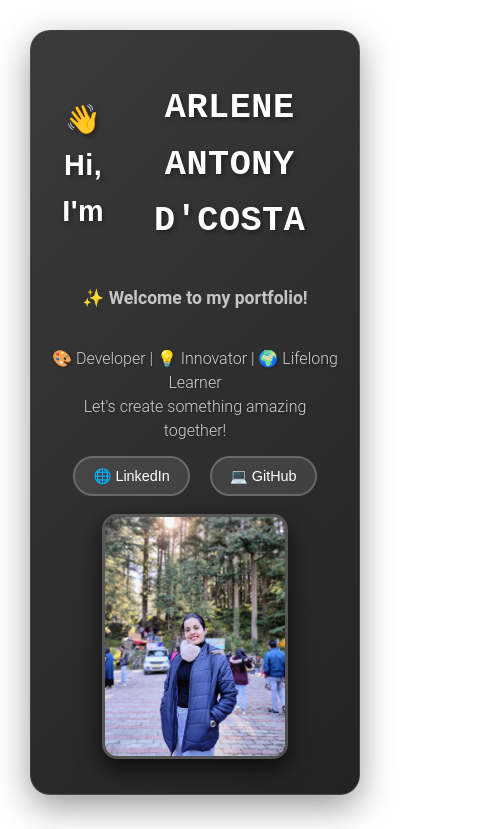
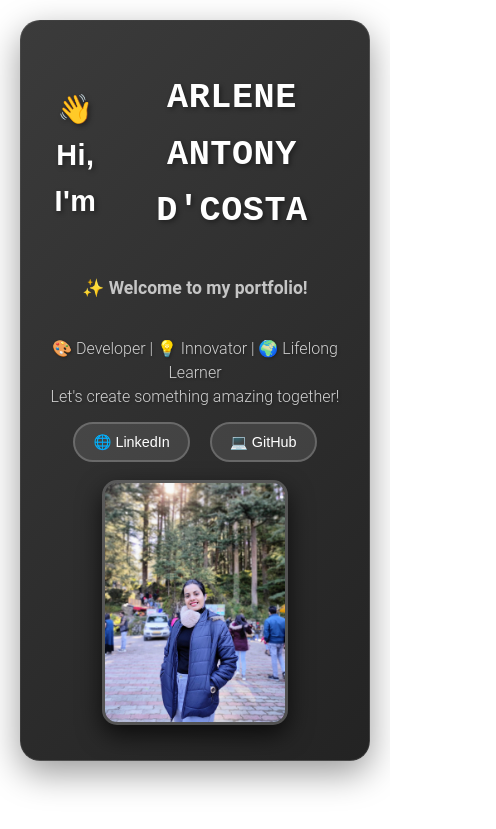
Before and after one commit to ArleneDcosta/portfolio, a React (Create React App) app: page / in a window 390 px wide. Shown: the top 829 px of the page, 496 px wide, since content can reach past the window. Built offline with nearby package versions, Linux system fonts and the light colour scheme.

Commit message:
Prevent unnecessay scrolling

```diff
--- a/src/App.css
+++ b/src/App.css
@@ -31,8 +31,14 @@ button:hover {
 
 /* Adjust for Mobile Screens */
 @media (max-width: 425px) {
+  body {
+    margin: 0;
+    padding: 0;
+    overflow-x: hidden; /* Prevent horizontal scrolling */
+  }
+
   .App {
-    max-width: 95%; /* Use most of the screen width on smaller screens */
-    padding: 10px; /* Reduce padding for smaller devices */
+    max-width: 100%; /* Ensure no horizontal overflow */
+    overflow-x: hidden; /* Hide any horizontal overflow caused by child components */
   }
 }
```
